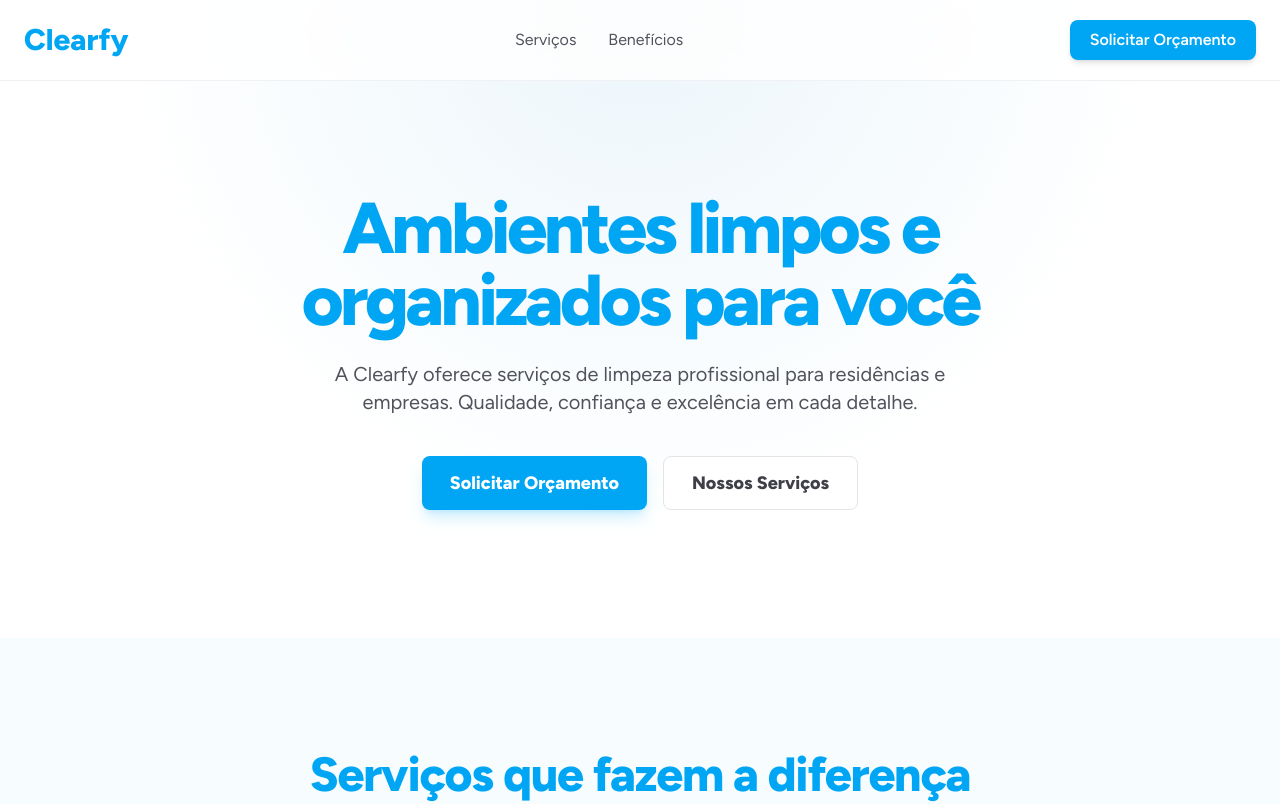
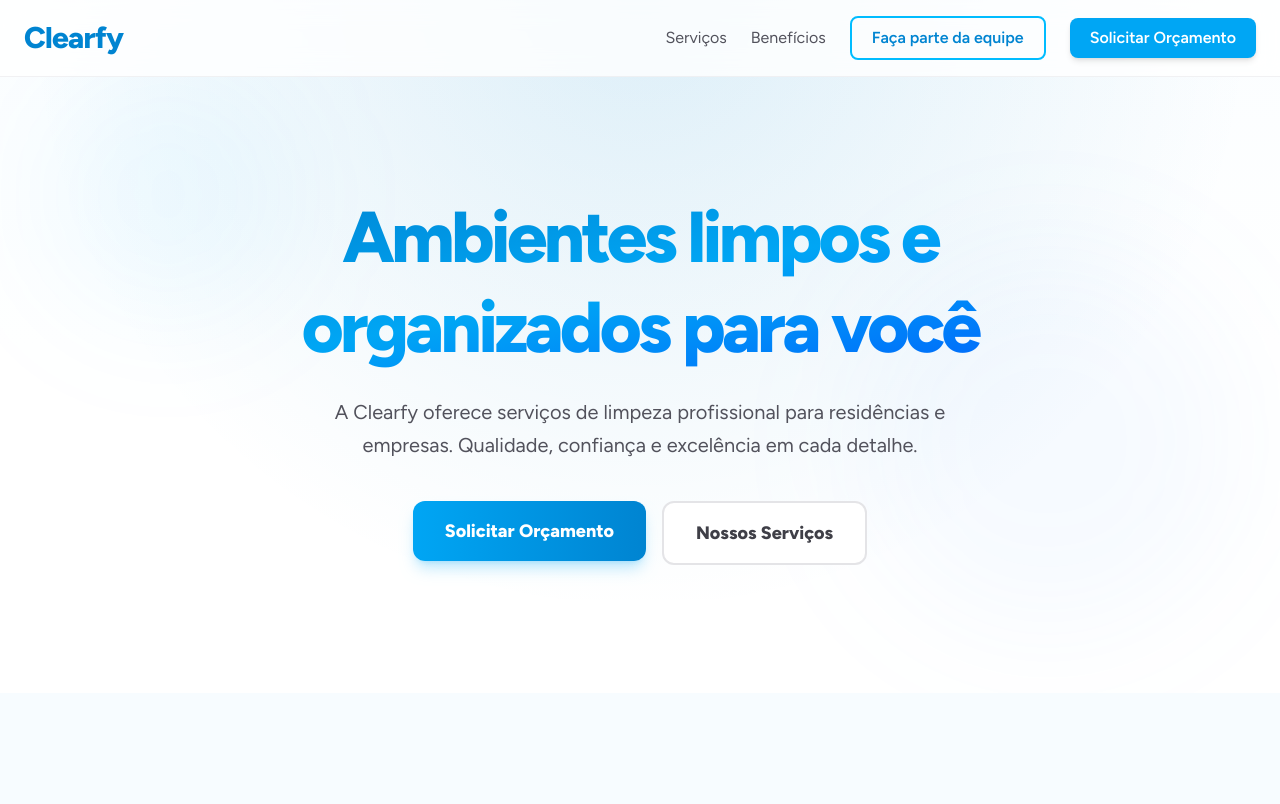
Before and after one commit to DaviFelipe00/clearfy, a Next.js app: page / in a window 1280 px wide. Shown: the top 804 px of the page. Built offline with nearby package versions, Linux system fonts and the light colour scheme.

Commit message:
adicionando opção de faça parte da equipe no header

```diff
--- a/src/components/Header.tsx
+++ b/src/components/Header.tsx
@@ -3,30 +3,44 @@ import Link from 'next/link';
 export function Header() {
   return (
     <header className="fixed top-0 left-0 w-full z-50 bg-white/80 backdrop-blur-md border-b border-zinc-200/50">
-      <div className="max-w-7xl mx-auto px-6 py-5 flex justify-between items-center">
+      <div className="max-w-7xl mx-auto px-6 py-4 flex justify-between items-center">
         {/* Logo */}
-        <Link href="/" className="text-3xl font-bold text-sky-500">
+        <Link
+          href="/"
+          className="text-3xl font-extrabold tracking-tight text-sky-600 hover:text-sky-700 transition-colors"
+        >
           Clearfy
         </Link>
 
-        {/* Links de Navegação (Desktop) */}
-        <nav className="hidden md:flex gap-8">
-          <Link href="#servicos" className="text-zinc-600 hover:text-sky-500">
+        {/* Navegação e Botões juntos */}
+        <div className="hidden md:flex items-center gap-6">
+          <Link
+            href="#servicos"
+            className="text-zinc-600 hover:text-sky-500 font-medium transition-colors"
+          >
             Serviços
           </Link>
-          <Link href="#beneficios" className="text-zinc-600 hover:text-sky-500">
+          <Link
+            href="#beneficios"
+            className="text-zinc-600 hover:text-sky-500 font-medium transition-colors"
+          >
             Benefícios
           </Link>
-        </nav>
 
-        {/* Botão de Orçamento */}
-        <a
-          href="#solicitar"
-          // MELHORIA: Trocado de 'font-medium' para 'font-semibold'
-          className="bg-sky-500 text-white px-5 py-2 rounded-lg font-semibold hover:bg-sky-600 shadow-md"
-        >
-          Solicitar Orçamento
-        </a>
+          <Link
+            href="#equipe"
+            className="px-5 py-2 rounded-lg border-2 border-sky-400 text-sky-600 font-semibold hover:bg-sky-50 transition-all duration-300"
+          >
+            Faça parte da equipe
+          </Link>
+
+          <Link
+            href="#solicitar"
+            className="bg-sky-500 text-white px-5 py-2 rounded-lg font-semibold hover:bg-sky-600 shadow-md transition-all duration-300"
+          >
+            Solicitar Orçamento
+          </Link>
+        </div>
       </div>
     </header>
   );
--- a/src/components/hero.tsx
+++ b/src/components/hero.tsx
@@ -1,79 +1,137 @@
 "use client";
 
-import { Sparkle} from 'lucide-react';
-import Link from 'next/link';
-import { motion } from 'framer-motion';
+import Link from "next/link";
+import { motion, Variants } from "framer-motion";
 
-const staggerContainer = {
+const containerVariants: Variants = {
   hidden: { opacity: 0 },
   show: {
     opacity: 1,
     transition: {
-      staggerChildren: 0.15,
-      delayChildren: 0.1,
+      staggerChildren: 0.08,
+      delayChildren: 0.30,
     },
   },
 };
 
-const itemFadeInUp = {
-  hidden: { opacity: 0, y: 20 },
+// → Surge fixo, sem mover verticalmente
+const fadeInFixed: Variants = {
+  hidden: { opacity: 0 },
   show: {
     opacity: 1,
-    y: 0,
     transition: {
-      duration: 0.5,
-      ease: "easeOut"
-    }
+      duration: 0.6,
+      ease: [0.25, 0.1, 0.25, 1],
+    },
+  },
+};
+
+const buttonVariants: Variants = {
+  hidden: { opacity: 0 },
+  show: {
+    opacity: 1,
+    transition: {
+      duration: 0.6,
+      ease: [0.25, 0.1, 0.25, 1],
+    },
   },
 };
 
 export function Hero() {
   return (
-    <section className="relative w-full pt-40 pb-24 md:pt-48 md:pb-32 bg-white overflow-hidden">
-      <div
+    <section className="relative w-full pt-40 pb-24 md:pt-48 md:pb-32 bg-gradient-to-b from-sky-50/30 via-white to-white overflow-hidden">
+      {/* Background gradient */}
+      <motion.div
         className="absolute inset-x-0 top-0 h-[600px] w-full max-w-7xl mx-auto"
+        initial={{ opacity: 0 }}
+        animate={{ opacity: 1 }}
+        transition={{ duration: 0.8, ease: "easeOut" }}
         style={{
-          background: 'radial-gradient(circle at top, rgba(2, 132, 199, 0.08), transparent 60%)'
+          background:
+            "radial-gradient(circle at top, rgba(2, 132, 199, 0.12), transparent 70%)",
+        }}
+        aria-hidden="true"
+      />
+
+      {/* Elementos decorativos */}
+      <motion.div
+        className="absolute top-20 left-10 w-64 h-64 bg-sky-400/5 rounded-full blur-3xl"
+        initial={{ opacity: 0 }}
+        animate={{ opacity: 1, y: [0, -20, 0] }}
+        transition={{
+          opacity: { duration: 0.8 },
+          y: { duration: 8, repeat: Infinity, ease: "easeInOut" },
+        }}
+        aria-hidden="true"
+      />
+      <motion.div
+        className="absolute bottom-20 right-10 w-96 h-96 bg-blue-400/5 rounded-full blur-3xl"
+        initial={{ opacity: 0 }}
+        animate={{ opacity: 1, y: [0, 20, 0] }}
+        transition={{
+          opacity: { duration: 0.8 },
+          y: { duration: 10, repeat: Infinity, ease: "easeInOut" },
         }}
         aria-hidden="true"
       />
 
       <motion.div
         className="relative max-w-7xl mx-auto px-6 flex flex-col items-center text-center z-10"
-        variants={staggerContainer}
+        variants={containerVariants}
         initial="hidden"
         animate="show"
       >
+        {/* Título - Agora o primeiro item animado */}
         <motion.h1
-          className="text-5xl md:text-7xl font-extrabold tracking-tighter text-sky-500 max-w-4xl"
+          variants={fadeInFixed}
+          className="text-5xl md:text-7xl font-extrabold tracking-tighter bg-gradient-to-br from-sky-600 via-sky-500 to-blue-600 bg-clip-text text-transparent max-w-4xl leading-tight"
         >
           Ambientes limpos e organizados para você
         </motion.h1>
 
+        {/* Subtítulo */}
         <motion.p
-          className="mt-6 text-lg md:text-xl text-zinc-600 max-w-2xl"
+          variants={fadeInFixed}
+          className="mt-6 text-lg md:text-xl text-zinc-600 max-w-2xl leading-relaxed"
         >
           A Clearfy oferece serviços de limpeza profissional para residências e
           empresas. Qualidade, confiança e excelência em cada detalhe.
         </motion.p>
 
+        {/* Botões */}
         <motion.div
+          variants={fadeInFixed}
           className="mt-10 flex flex-col sm:flex-row gap-4"
+        >
+          <motion.div
+            variants={buttonVariants}
+            whileHover={{ y: -1 }}
+            whileTap={{ scale: 0.99 }}
+            transition={{ duration: 0.15 }}
           >
             <Link
               href="#solicitar"
-            className="flex items-center justify-center gap-2 bg-sky-500 text-white px-7 py-3 rounded-lg font-extrabold text-lg hover:bg-sky-600 shadow-lg shadow-sky-500/20 hover:shadow-xl hover:shadow-sky-500/30"
+              className="flex items-center justify-center gap-2 bg-gradient-to-r from-sky-500 to-sky-600 text-white px-8 py-4 rounded-xl font-bold text-lg hover:from-sky-600 hover:to-sky-700 shadow-lg shadow-sky-500/25 hover:shadow-xl hover:shadow-sky-500/40 transition-all duration-300 group"
             >
               Solicitar Orçamento
             </Link>
+          </motion.div>
+
+          <motion.div
+            variants={buttonVariants}
+            whileHover={{ y: -1 }}
+            whileTap={{ scale: 0.99 }}
+            transition={{ duration: 0.15 }}
+          >
             <Link
               href="#servicos"
-            className="flex items-center justify-center bg-white text-zinc-700 px-7 py-3 rounded-lg font-extrabold text-lg border border-zinc-200 hover:bg-zinc-50 hover:border-zinc-300"
+              className="flex items-center justify-center bg-white text-zinc-700 px-8 py-4 rounded-xl font-bold text-lg border-2 border-zinc-200 hover:bg-zinc-50 hover:border-sky-200 transition-all duration-300 backdrop-blur-sm"
             >
               Nossos Serviços
             </Link>
           </motion.div>
         </motion.div>
+      </motion.div>
     </section>
   );
 }
```
Lines whose indentation alone changed are shown as unchanged.
